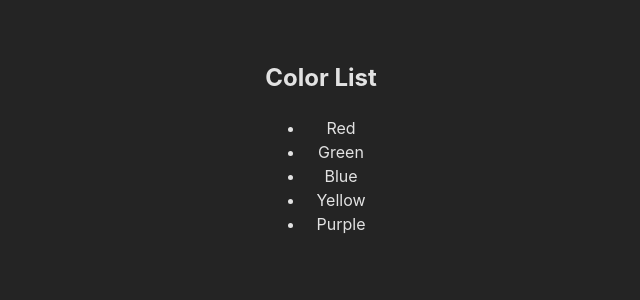
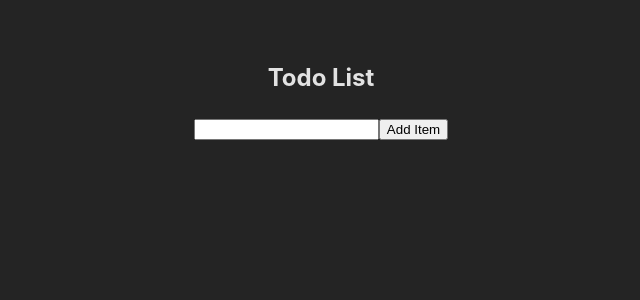
Before and after one commit to mrdnr/React-Exercise, a React (Vite) app: page / in a window 1280 px wide. Shown: the top 300 px of the page, without its empty margins (319-959 px from the left). Built offline with nearby package versions, Linux system fonts and the light colour scheme.

Commit message:
Lists and State 1

```diff
--- a/src/App.jsx
+++ b/src/App.jsx
@@ -1,19 +1,12 @@
 import "./App.css";
-import Colors from "./components/Colors";
+import TodoList from "./components/TodoList";
+
 
 const App = () => {
-  const colorObjects = [
-    { id: 1, name: "Red" },
-    { id: 2, name: "Green" },
-    { id: 3, name: "Blue" },
-    { id: 4, name: "Yellow" },
-    { id: 5, name: "Purple" },
-  ];
 
   return (
     <div>
-      <h2>Color List</h2>
-      <Colors items={colorObjects} />
+      <TodoList/>
     </div>
   );
 };
--- a/src/components/Color.jsx
+++ /dev/null
@@ -1,6 +0,0 @@
-
-const Color = ({ id, name }) => {
-  return <li key={id}>{name}</li>;
-};
-
-export default Color;
--- a/src/components/Colors.jsx
+++ /dev/null
@@ -1,13 +0,0 @@
-import Color from './Color';
-
-const Colors = ({ items }) => {
-  return (
-    <ul>
-      {items.map(({ id, name }) => (
-        <Color key={id} id={id} name={name} />
-      ))}
-    </ul>
-  );
-};
-
-export default Colors;
--- /dev/null
+++ b/src/components/TodoList.jsx
@@ -0,0 +1,34 @@
+import { useState } from "react";
+
+const TodoList = () => {
+  const [items, setItems] = useState([]);
+  const [newItem, setNewItem] = useState("");
+
+  const handleAddItem = () => {
+    if (newItem.trim() !== "") {
+      setItems([...items, newItem.trim()]);
+      setNewItem("");
+    }
+  };
+
+  return (
+    <div>
+      <h2>Todo List</h2>
+      <ul>
+        {items.map((item, index) => (
+          <li key={index}>{item}</li>
+        ))}
+      </ul>
+      <div>
+        <input
+          type="text"
+          value={newItem}
+          onChange={(e) => setNewItem(e.target.value)}
+        />
+        <button onClick={handleAddItem}>Add Item</button>
+      </div>
+    </div>
+  );
+};
+
+export default TodoList;
```
